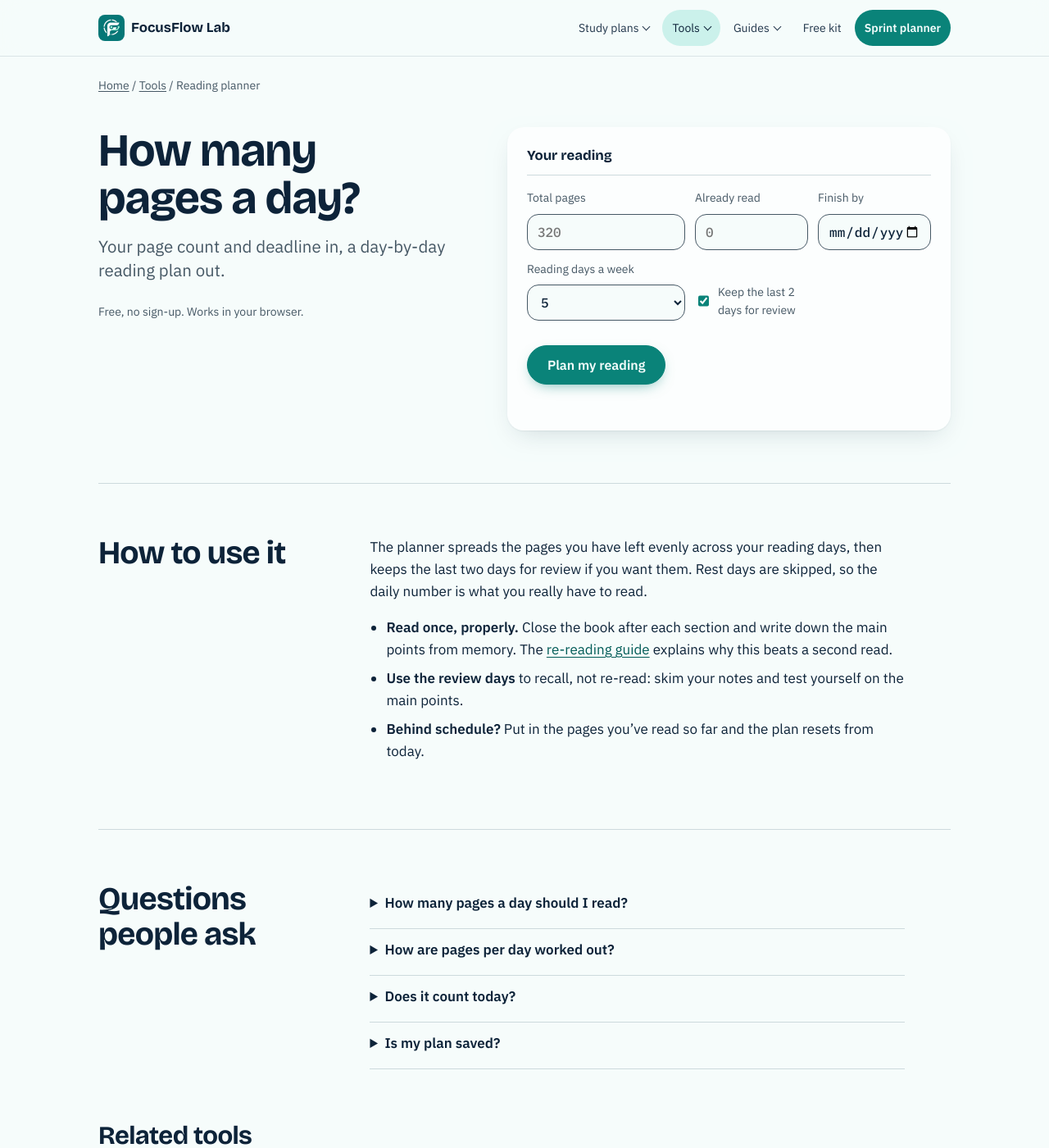
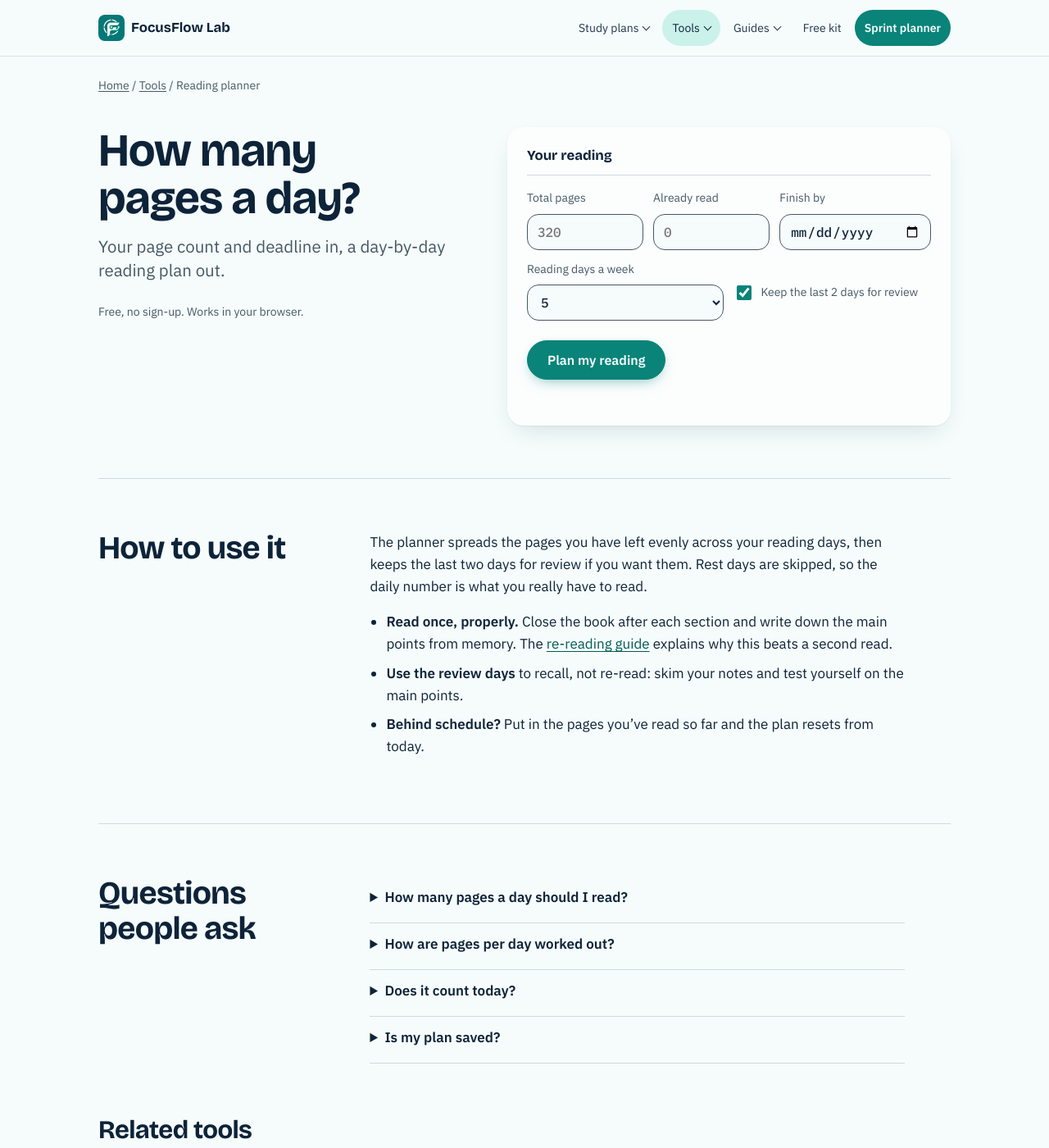
Before and after one commit to focusflowlab/focusflowlab.github.io, a Jekyll site: the page tools/reading-planner/index.html, which Jekyll copies as it is, in a window 1280 px wide and 1400 px high. Shown: the whole window at 82% size. Built offline with Jekyll 4.4.1, drawn with Linux system fonts in a browser that asks for light colours.

Commit message:
Fix field rows: two-column rows no longer forced to three columns; date fields show the full year
Co-Authored-By: Claude Opus 5.5 <noreply@anthropic.com>

```diff
--- a/_tools/tools.py
+++ b/_tools/tools.py
@@ -291,7 +291,7 @@ TOOLS = [
        go="Plan my reading",
        tool="""        <form class="sheet" id="reading-form" novalidate aria-label="Reading planner">
           <p class="sheet-title">Your reading</p>
-          <div class="fields">
+          <div class="fields fields-date">
             <div><label for="totalPages">Total pages</label><input type="number" id="totalPages" min="1" max="20000" step="1" placeholder="320" inputmode="numeric"></div>
             <div><label for="pagesRead">Already read</label><input type="number" id="pagesRead" min="0" step="1" placeholder="0" inputmode="numeric"></div>
             <div><label for="deadline">Finish by</label><input type="date" id="deadline"></div>
--- a/assets/site.css
+++ b/assets/site.css
@@ -601,3 +601,9 @@ body.embed { background: var(--color-paper); }
   .site-foot { margin-top: var(--space-xl); }
 }
 .example-row[hidden] { display: none; }
+/* Two-column field rows win over the three-column default from plan.css */
+.fields.fields-2b { grid-template-columns: minmax(0, 1fr) minmax(0, 1fr); }
+@media (max-width: 700px) { .fields.fields-2b { grid-template-columns: minmax(0, 1fr); } .fields.fields-2b > :first-child { grid-column: auto; } }
+/* Rows ending in a date: give the date room for the full year */
+.fields.fields-date { grid-template-columns: minmax(0, 1fr) minmax(0, 1fr) minmax(10.5rem, 1.3fr); }
+@media (max-width: 700px) { .fields.fields-date { grid-template-columns: minmax(0, 1fr) minmax(0, 1fr); } .fields.fields-date > :last-child { grid-column: 1 / -1; } .fields.fields-date > :first-child { grid-column: auto; } }
--- a/tools/reading-planner/index.html
+++ b/tools/reading-planner/index.html
@@ -244,7 +244,7 @@
         </div>
         <form class="sheet" id="reading-form" novalidate aria-label="Reading planner">
           <p class="sheet-title">Your reading</p>
-          <div class="fields">
+          <div class="fields fields-date">
             <div><label for="totalPages">Total pages</label><input type="number" id="totalPages" min="1" max="20000" step="1" placeholder="320" inputmode="numeric"></div>
             <div><label for="pagesRead">Already read</label><input type="number" id="pagesRead" min="0" step="1" placeholder="0" inputmode="numeric"></div>
             <div><label for="deadline">Finish by</label><input type="date" id="deadline"></div>
```
